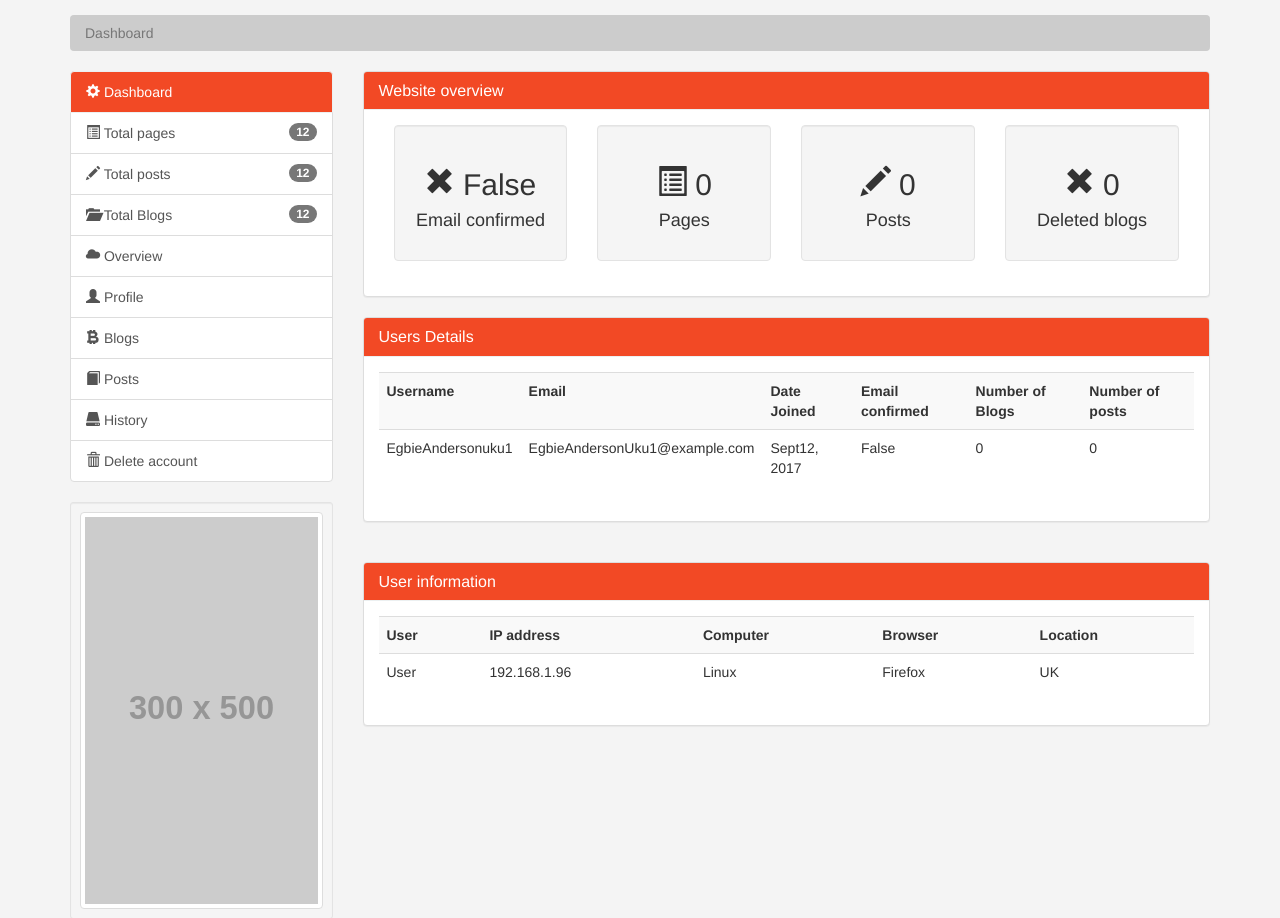
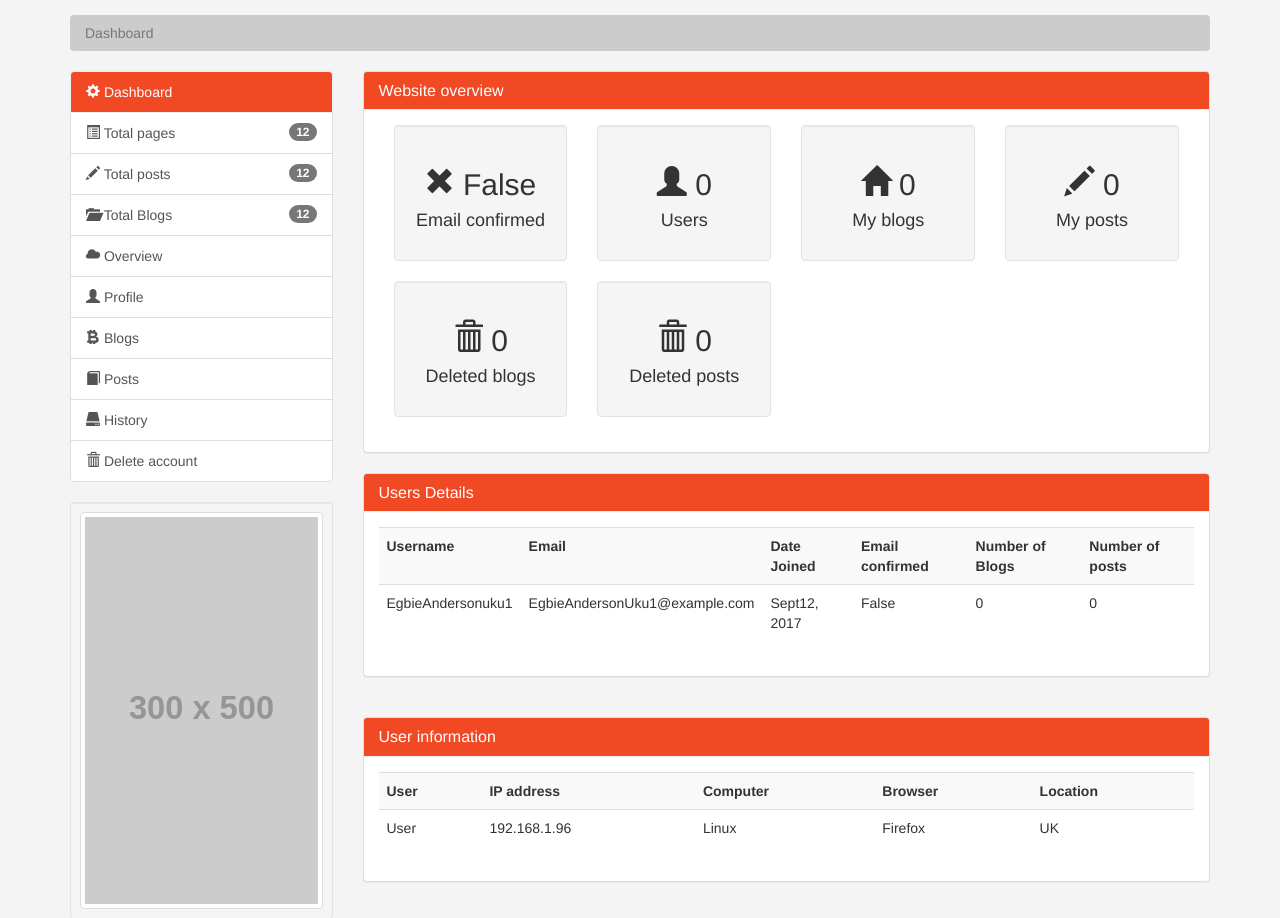
Before and after one commit to EgbieAndersonUku1/myBlog, a Flask app: page /admin in a window 1280 px wide. Shown: the part 108-1026 px from the top of the page. Run offline with Flask 2, Linux system fonts and the light colour scheme; grey boxes labelled with a size stand in for pictures from a placeholder-image service; parts of the project's set-up code (start-up, migrations or seed data) failed here and were passed over; some libraries are stand-ins or nearby versions.

Commit message:
update screenshots for the admin dashboard profile

```diff
--- a/src/run.py
+++ b/src/run.py
@@ -12,4 +12,4 @@ def create_shell():
       return dict(app=create_app)
 
 if  __name__ == '__main__':
-    manager.run()
+    manager.run() # start the flask web server by running the command: 'python run.py runserver' in the command line
--- a/src/templates/admin/overview.html
+++ b/src/templates/admin/overview.html
@@ -19,24 +19,39 @@
 
             <div class="col-md-3">
               <div class="well dash-box">
-                <h2><span class="glyphicon glyphicon-list-alt" aria-hidden="true"></span> 0</h2>
-                <h4>Pages</h4>
+                <h2><span class="glyphicon glyphicon-user" aria-hidden="true"></span> 0</h2>
+                <h4>Users</h4>
               </div>
 
             </div>
 
+                        <div class="col-md-3">
+              <div class="well dash-box">
+                <h2><span class="glyphicon glyphicon-home" aria-hidden="true"></span> 0</h2>
+                <h4>My blogs</h4>
+              </div>
+
+            </div>
             <div class="col-md-3">
               <div class="well dash-box">
                 <h2><span class="glyphicon glyphicon-pencil" aria-hidden="true"></span> 0</h2>
-                <h4>Posts</h4>
+                <h4>My posts</h4>
               </div>
             </div>
 
             <div class="col-md-3">
               <div class="well dash-box">
-                <h2><span class="glyphicon glyphicon-remove" aria-hidden="true"></span> 0 </h2>
+                <h2><span class="glyphicon glyphicon-trash" aria-hidden="true"></span> 0 </h2>
                 <h4>Deleted blogs</h4>
               </div>
+            </div>
+
+                        <div class="col-md-3">
+              <div class="well dash-box">
+                <h2><span class="glyphicon glyphicon-trash" aria-hidden="true"></span> 0</h2>
+                <h4>Deleted posts</h4>
+              </div>
+
             </div>
           </div>
         </div>
```
Also changed, not shown: 1 other file.
